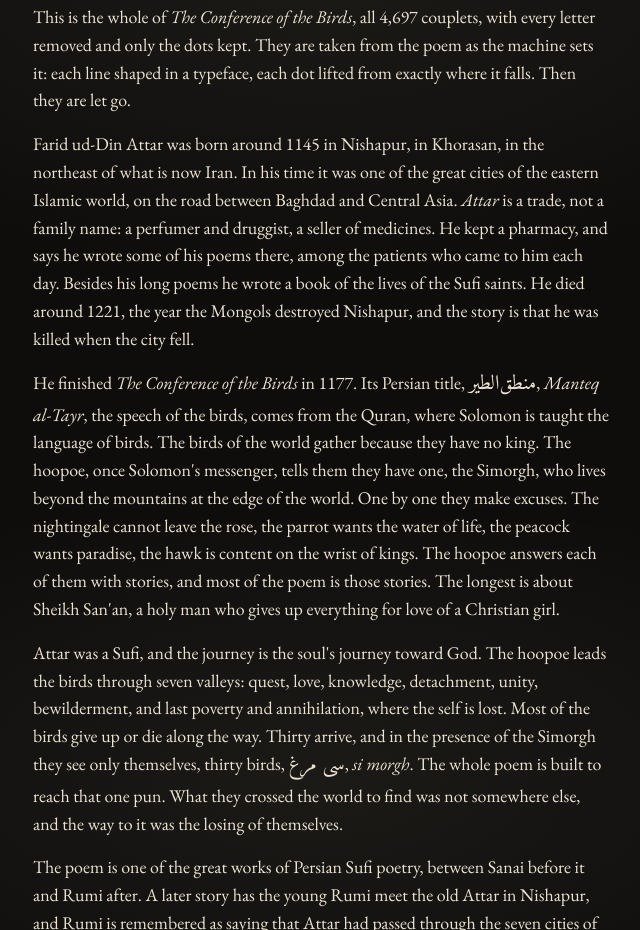
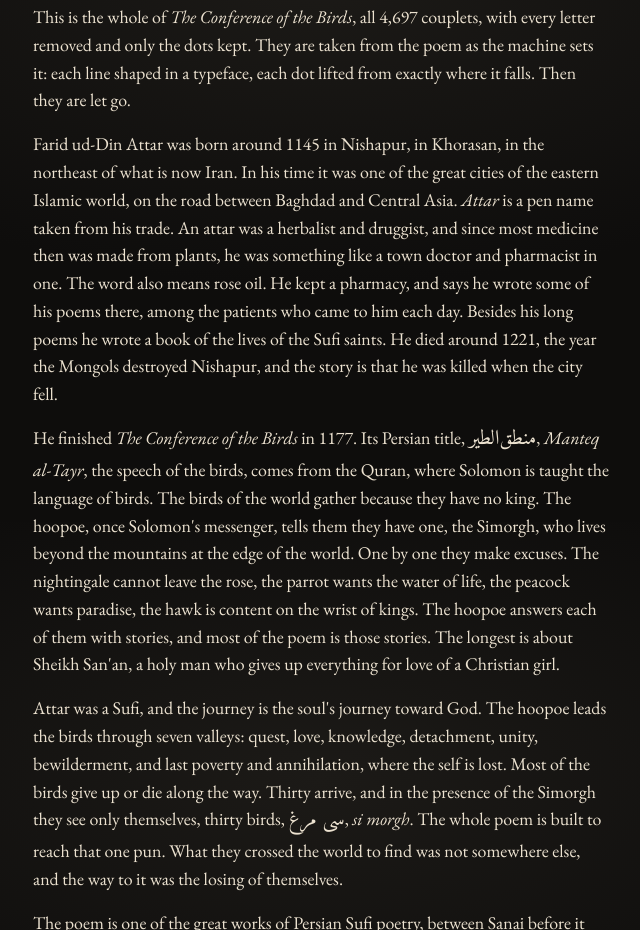
Before and after one commit to hamedyaghoobian/attar-conference-of-birds, a plain HTML site: page site/index.html in a window 1280 px wide. Shown: the part 1078-2008 px from the top of the page, without its empty margins (319-959 px from the left). Drawn offline with nearby package versions, Linux system fonts and the light colour scheme; no server answers.

Commit message:
Wall label: Attar was a herbalist and druggist, not a perfumer

```diff
--- a/site/index.html
+++ b/site/index.html
@@ -52,7 +52,7 @@
     <div class="text">
       <p>In Persian script many letters share one body and are told apart only by their dots. Read from the right, <span lang="fa">ب پ ت ث</span> are one stroke with one, three, two and three dots. Take the strokes away and what is left of a book is a scattering of small diamonds, each one the print of a reed pen pressed once against the page.</p>
       <p>This is the whole of <em>The Conference of the Birds</em>, all 4,697 couplets, with every letter removed and only the dots kept. They are taken from the poem as the machine sets it: each line shaped in a typeface, each dot lifted from exactly where it falls. Then they are let go.</p>
-      <p>Farid ud-Din Attar was born around 1145 in Nishapur, in Khorasan, in the northeast of what is now Iran. In his time it was one of the great cities of the eastern Islamic world, on the road between Baghdad and Central Asia. <em>Attar</em> is a trade, not a family name: a perfumer and druggist, a seller of medicines. He kept a pharmacy, and says he wrote some of his poems there, among the patients who came to him each day. Besides his long poems he wrote a book of the lives of the Sufi saints. He died around 1221, the year the Mongols destroyed Nishapur, and the story is that he was killed when the city fell.</p>
+      <p>Farid ud-Din Attar was born around 1145 in Nishapur, in Khorasan, in the northeast of what is now Iran. In his time it was one of the great cities of the eastern Islamic world, on the road between Baghdad and Central Asia. <em>Attar</em> is a pen name taken from his trade. An attar was a herbalist and druggist, and since most medicine then was made from plants, he was something like a town doctor and pharmacist in one. The word also means rose oil. He kept a pharmacy, and says he wrote some of his poems there, among the patients who came to him each day. Besides his long poems he wrote a book of the lives of the Sufi saints. He died around 1221, the year the Mongols destroyed Nishapur, and the story is that he was killed when the city fell.</p>
       <p>He finished <em>The Conference of the Birds</em> in 1177. Its Persian title, <span lang="fa">منطق‌الطیر</span>, <em>Manteq al-Tayr</em>, the speech of the birds, comes from the Quran, where Solomon is taught the language of birds. The birds of the world gather because they have no king. The hoopoe, once Solomon's messenger, tells them they have one, the Simorgh, who lives beyond the mountains at the edge of the world. One by one they make excuses. The nightingale cannot leave the rose, the parrot wants the water of life, the peacock wants paradise, the hawk is content on the wrist of kings. The hoopoe answers each of them with stories, and most of the poem is those stories. The longest is about Sheikh San'an, a holy man who gives up everything for love of a Christian girl.</p>
       <p>Attar was a Sufi, and the journey is the soul's journey toward God. The hoopoe leads the birds through seven valleys: quest, love, knowledge, detachment, unity, bewilderment, and last poverty and annihilation, where the self is lost. Most of the birds give up or die along the way. Thirty arrive, and in the presence of the Simorgh they see only themselves, thirty birds, <span lang="fa">سی مرغ</span>, <em>si morgh</em>. The whole poem is built to reach that one pun. What they crossed the world to find was not somewhere else, and the way to it was the losing of themselves.</p>
       <p>The poem is one of the great works of Persian Sufi poetry, between Sanai before it and Rumi after. A later story has the young Rumi meet the old Attar in Nishapur, and Rumi is remembered as saying that Attar had passed through the seven cities of love while he was still at the turn of one street. The poem was copied and painted for centuries; one of the most famous copies, begun in Herat in 1487 and finished in Isfahan a century later, is in the Metropolitan Museum. Navai retold it in Turkic in 1499, and Peter Brook put it on the stage in 1979.</p>
```
